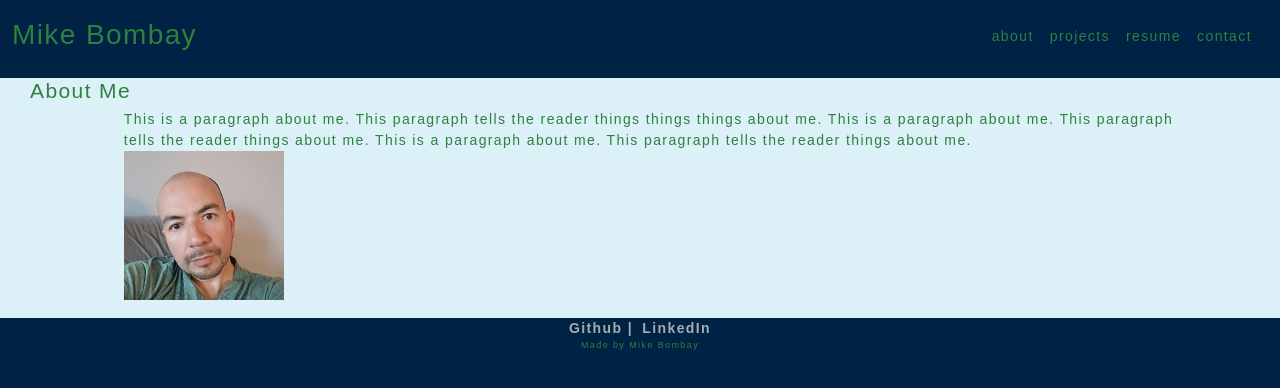
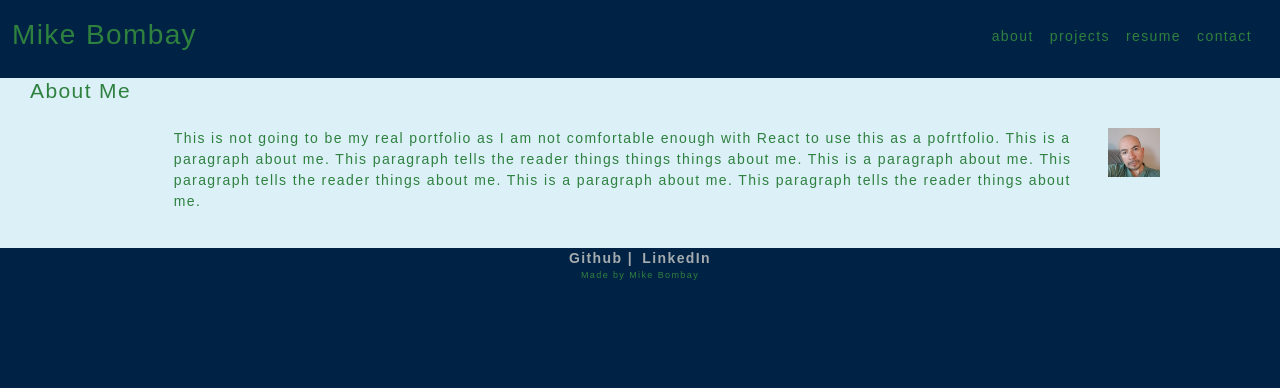
Before and after one commit to MikeBombay/react-portfolio, a React (Create React App) app: page / in a window 1280 px wide. Shown: the top 388 px of the page. Built offline with nearby package versions, Linux system fonts and the light colour scheme; the HTML template or start-up script is replaced by a standard one.

Commit message:
requirements mostly met

```diff
--- a/src/components/About.js
+++ b/src/components/About.js
@@ -5,17 +5,20 @@ function About() {
     <section class="about">
       <h2>About Me</h2>
       <div class="container">
-  <div class="row">
-    <div class="col">
-    This is a paragraph about me. This paragraph tells the reader things things things about me. This is a paragraph about me. This paragraph tells the reader things about me. This is a paragraph about me. This paragraph tells the reader things about me.
-    </div>
-    <div class="col">
-    <img src={require(`./assets/head.png`).default}/>
-    </div>
-    </div>
+      <ul className="flex-row mobile-row">
+<li className="padding">
+This is not going to be my real portfolio as I am not comfortable enough with React to use this as a pofrtfolio. This is a paragraph about me. This paragraph tells the reader things things things about me. This is a paragraph about me. This paragraph tells the reader things about me. This is a paragraph about me. This paragraph tells the reader things about me.
+</li>
+<li className="padding">
+<img src={require(`./assets/head.png`).default}/>
+</li>
+</ul>
+
     </div>
     </section>
   );
 }
 
+
+
 export default About;
--- a/src/index.css
+++ b/src/index.css
@@ -292,7 +292,7 @@ li {
 }
 
 .padding {
-	padding: 50px;
+	padding: 10px;
 }
 
 @media screen and (max-width: 980px) {}
```
